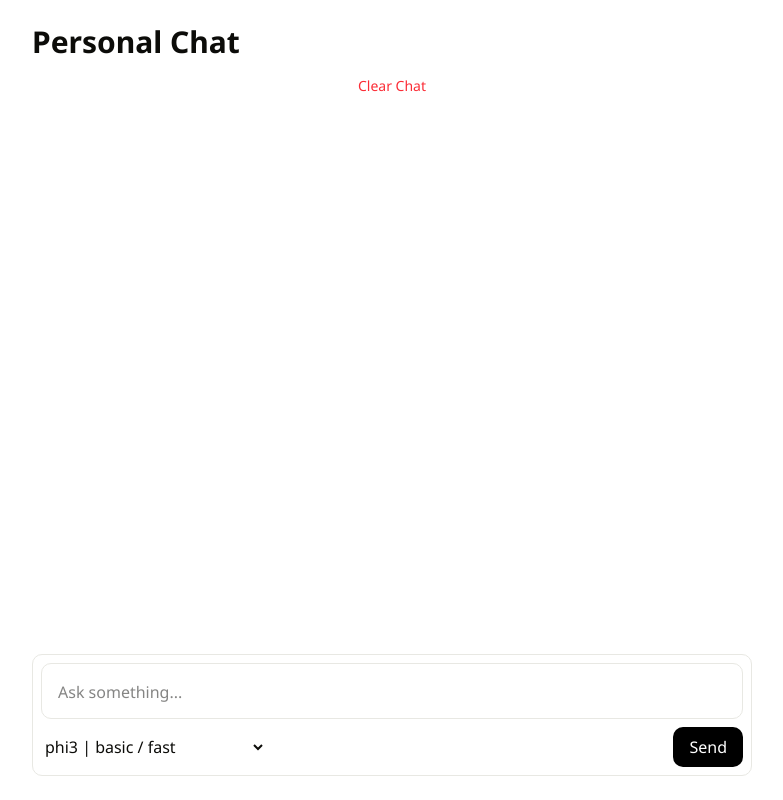
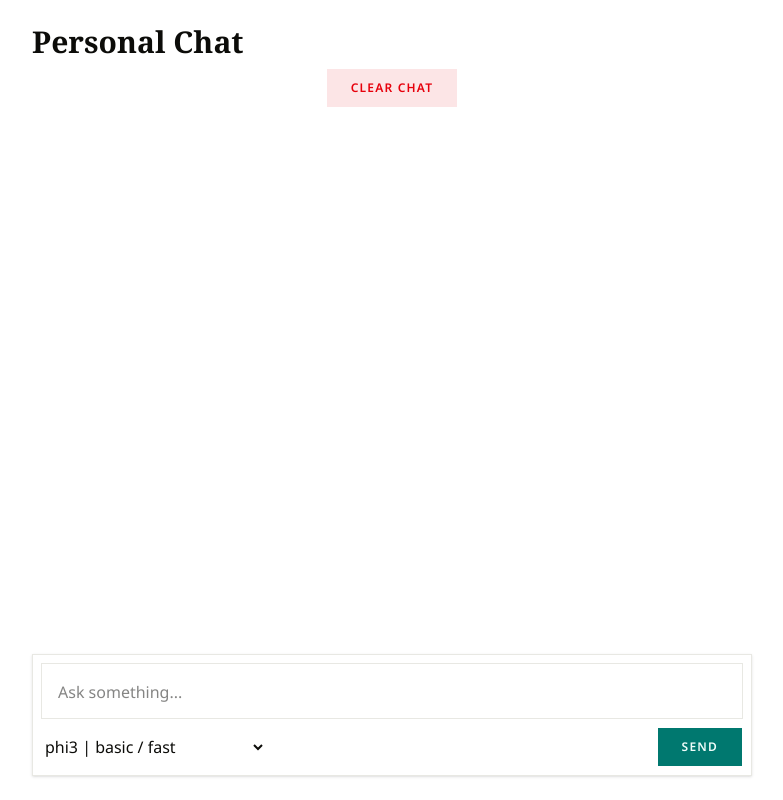
Before and after one commit to briansegs/personal-chat, a Next.js app: page / in a window 1280 px wide. Shown: the whole page, without its empty margins (248-1031 px from the left). Built offline with nearby package versions, Linux system fonts and the light colour scheme; a web font is replaced by a local one.

Commit message:
enhancement: Style text and buttons

```diff
--- a/src/app/page.tsx
+++ b/src/app/page.tsx
@@ -50,10 +50,12 @@ export default function Home() {
   }
 
   return (
-    <main className="w-3xl mx-auto p-6 h-screen flex flex-col">
+    <main className="w-3xl mx-auto p-6 h-screen flex flex-col bg-background">
       <Header />
 
-      <ClearChatButton clearChat={clearChat} />
+      <div className="flex justify-center pb-2">
+        <ClearChatButton clearChat={clearChat} />
+      </div>
 
       <MessagesContainer messages={messages} />
 
--- a/src/components/ClearChatButton.tsx
+++ b/src/components/ClearChatButton.tsx
@@ -1,15 +1,13 @@
+import { Button } from "./ui/button";
+
 type ClearChatButtonProps = {
   clearChat: () => void;
 };
 
 export function ClearChatButton({ clearChat }: ClearChatButtonProps) {
   return (
-    <button
-      type="button"
-      onClick={clearChat}
-      className="py-2 px-4 mx-auto mb-2 rounded-lg w-fit text-sm text-red-500 cursor-pointer hover:bg-slate-100"
-    >
+    <Button type="button" onClick={clearChat} variant="destructive">
       Clear Chat
-    </button>
+    </Button>
   );
 }
--- a/src/components/Header.tsx
+++ b/src/components/Header.tsx
@@ -1,3 +1,3 @@
 export function Header() {
-  return <h1 className="text-3xl font-bold mb-2">Personal Chat</h1>;
+  return <h1 className="text-3xl font-serif font-bold mb-2">Personal Chat</h1>;
 }
--- a/src/components/InputContainer.tsx
+++ b/src/components/InputContainer.tsx
@@ -30,7 +30,7 @@ export function InputContainer({
   return (
     <form
       onSubmit={handleSubmit}
-      className="flex flex-col gap-2 border rounded-lg p-2 relative"
+      className="flex flex-col gap-2 border p-2 relative bg-card shadow"
     >
       {loading && <StatusMessage />}
 
@@ -39,7 +39,7 @@ export function InputContainer({
         value={input}
         onChange={(e) => setInput(e.target.value)}
         onKeyDown={(e) => triggerSendMessage(e)}
-        className="w-full border p-4 rounded-lg resize-none"
+        className="w-full border p-4 resize-none"
         rows={1}
         placeholder="Ask something..."
       />
--- a/src/components/MessageSubmitButton.tsx
+++ b/src/components/MessageSubmitButton.tsx
@@ -1,3 +1,5 @@
+import { Button } from "./ui/button";
+
 type MessageSubmitButtonProps = {
   loading: boolean;
   stopGenerating: () => void;
@@ -8,12 +10,11 @@ export function MessageSubmitButton({
   stopGenerating,
 }: MessageSubmitButtonProps) {
   return (
-    <button
+    <Button
       type={loading ? "button" : "submit"}
       onClick={loading ? stopGenerating : undefined}
-      className="bg-black text-white px-4 py-2 rounded-lg cursor-pointer hover:bg-slate-800 disabled:cursor-not-allowed disabled:opacity-60 disabled:hover:bg-black"
     >
       {loading ? "Stop" : "Send"}
-    </button>
+    </Button>
   );
 }
--- a/src/components/MessagesContainer.tsx
+++ b/src/components/MessagesContainer.tsx
@@ -79,8 +79,10 @@ export function MessagesContainer({ messages }: MessagesContainerProps) {
       {messages.map((msg, i) => (
         <div
           key={i}
-          className={`p-3 rounded-lg whitespace-pre-wrap ${
-            msg.role === "user" ? "bg-blue-100 ml-auto w-fit" : ""
+          className={`p-3 rounded-lg whitespace-pre-wrap  ${
+            msg.role === "user"
+              ? "bg-secondary text-foreground ml-auto w-fit"
+              : "text-muted-foreground"
           }`}
         >
           <ReactMarkdown
--- a/src/components/ReturnToBottomButton.tsx
+++ b/src/components/ReturnToBottomButton.tsx
@@ -1,4 +1,5 @@
 import { ArrowDownIcon } from "@phosphor-icons/react";
+import { Button } from "./ui/button";
 
 type ReturnToBottomButtonProps = {
   scrollToBottom: () => void;
@@ -8,13 +9,14 @@ export function ReturnToBottomButton({
   scrollToBottom,
 }: ReturnToBottomButtonProps) {
   return (
-    <button
+    <Button
       type="button"
       aria-label="Scroll to latest messages"
       onClick={scrollToBottom}
-      className="sticky cursor-pointer border hover:bg-slate-800 top-0 mx-auto border-black block bg-black text-white text-sm px-3 py-3 rounded-full shadow-md hover:opacity-90 backdrop-blur"
+      className="sticky top-0 left-1/2 -translate-x-1/2"
+      size="icon"
     >
       <ArrowDownIcon weight="fill" size={24} />
-    </button>
+    </Button>
   );
 }
```
